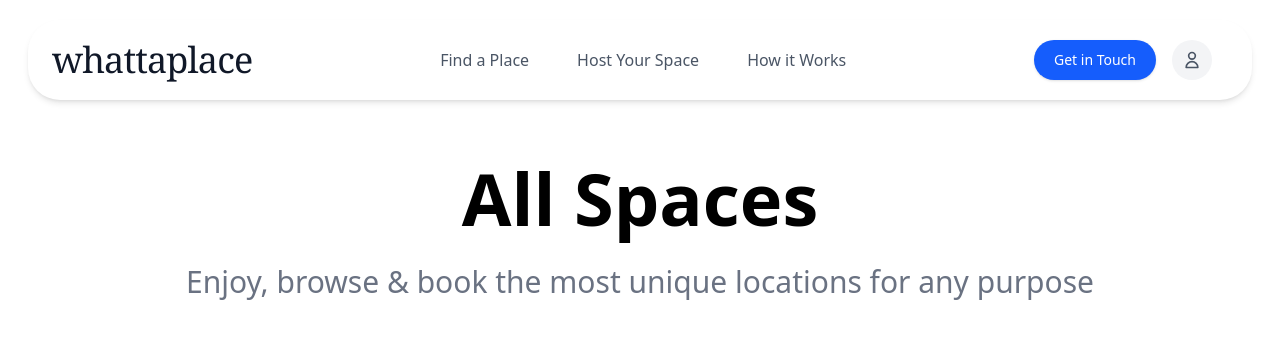
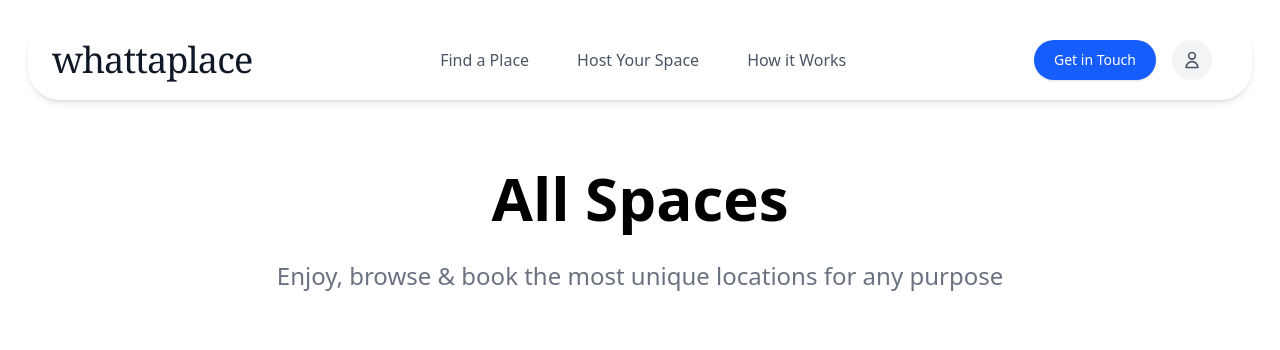
Before and after one commit to DEVESH1709/Placely, a Next.js app: page / in a window 1280 px wide. Shown: the top 350 px of the page. Built offline with nearby package versions, Linux system fonts and the light colour scheme.

Commit message:
Adjust heading and paragraph sizes for improved visual hierarchy

```diff
--- a/app/page.tsx
+++ b/app/page.tsx
@@ -137,11 +137,11 @@ const Page = () => {
     <div className="min-h-screen bg-gray-50">
       <section className="bg-white">
         <div className="max-w-7xl mx-auto px-4 py-12 text-center min-h-[300px] flex flex-col justify-center">
-          <h1 className="font-bold text-black text-7xl">
+          <h1 className="font-bold text-black text-6xl">
             {currentCategory.title}
           </h1>
           <div className="h-24 flex items-center justify-center">
-            <p className="text-2xl md:text-3xl text-gray-500 line-clamp-2">
+            <p className="text-2xl md:text-2xl text-gray-500 line-clamp-2">
               {currentCategory.description}
             </p>
           </div>
```
